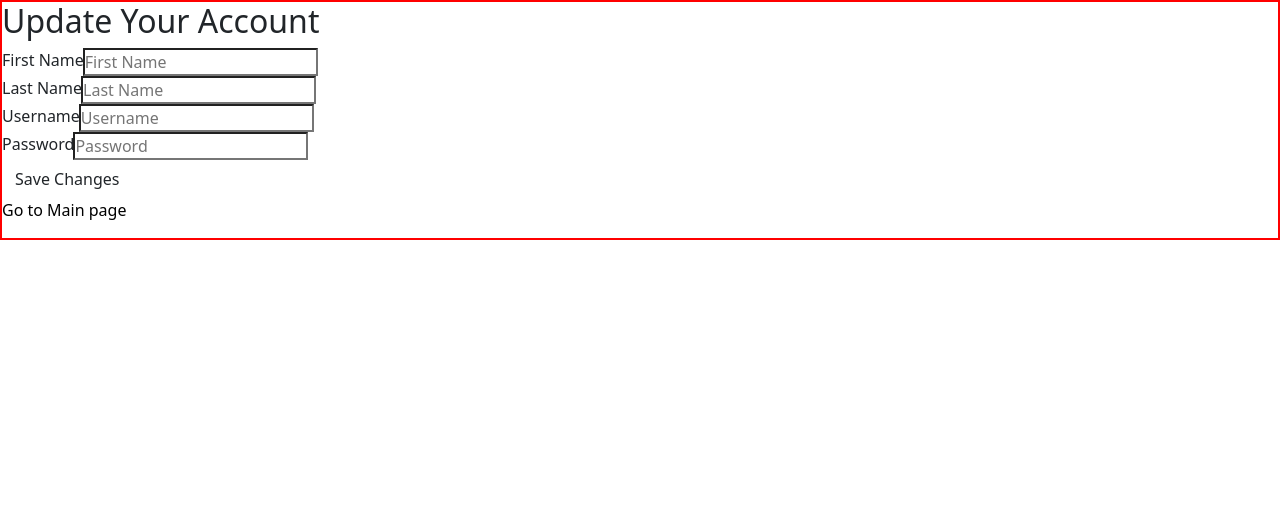
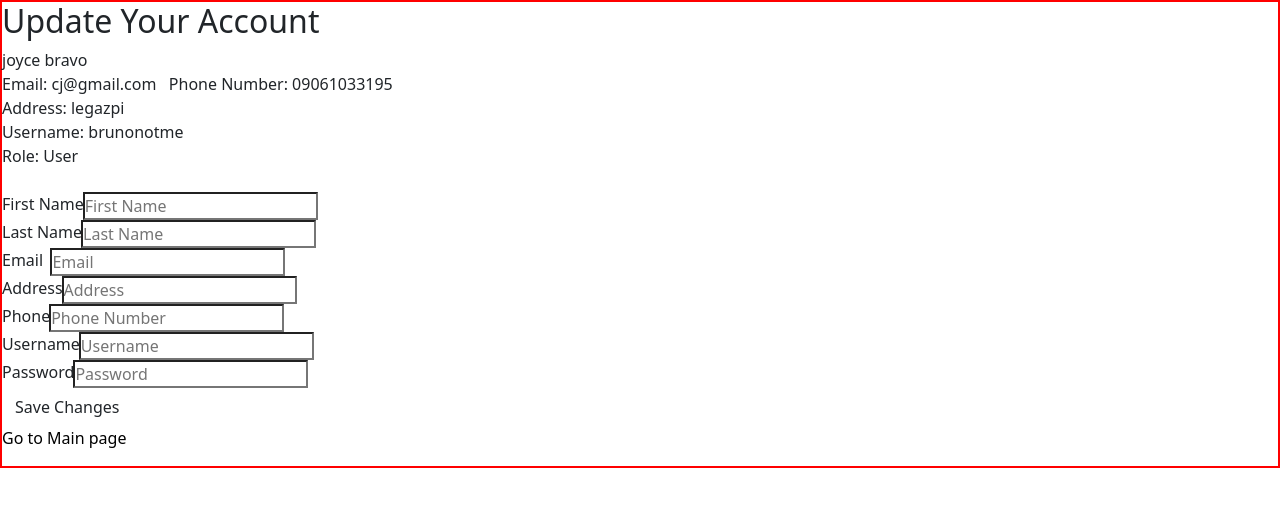
Before and after one commit to robertramos07281021/gsoinvsystem, a PHP site: page /update_account.php in a window 1280 px wide. Shown: the top 507 px of the page. Run offline with PHP 8.4, Linux system fonts and the light colour scheme; a user stored in the database is signed in; data comes from the database, SQL or seed files in the repository.

Commit message:
07/18/23 update account

```diff
--- a/server.php
+++ b/server.php
@@ -122,6 +122,7 @@ if(isset($_POST['login'])){
         $_SESSION['username'] = $row['username'];
         $_SESSION['firstname'] = $row['firstname'];
         $_SESSION['lastname'] = $row['lastname'];
+        $_SESSION['user_id'] = $row['user_id'];
 
         header('location: index.php');
 
--- a/update_account.php
+++ b/update_account.php
@@ -36,8 +36,25 @@
 
 
     </div>
+ <?php
+        //connect to db and display account details
+        $user = $_SESSION['user_id'];
+        $sql = "SELECT * FROM users WHERE user_id = '$user'";
+        $result = mysqli_query($db, $sql);
+        $row = mysqli_fetch_assoc($result);
 
+        echo $row['firstname']. " ". $row['lastname'];
 
+ ?>
+<br>
+<?php  echo "Email: ".$row['email']. "&nbsp&nbsp&nbsp". "Phone Number: ".$row['phone_num']; ?>
+<br>
+<?php  echo "Address: ".$row['u_address']; ?>
+<br>
+<?php  echo "Username: ".$row['username']; ?>
+<br>
+<?php  echo "Role: ".ucfirst($row['role']); ?>
+<br><br>
     <form method="POST" action="login.php">
 
 
@@ -51,6 +68,19 @@
                 <input type="text" name="up_lastname" placeholder="Last Name">
             </div>
 
+            <div class="input-group">
+                <label >Email &nbsp; </label>
+                <input type="email" name="up_email" placeholder="Email">
+            </div>
+
+            <div class="input-group">
+                <label >Address</label>
+                <input type="text" name="up_address" placeholder="Address">
+            </div>
+            <div class="input-group">
+                <label >Phone</label>
+                <input type="text" name="up_phone" placeholder="Phone Number">
+            </div>
 
             <div class="input-group">
                 <label >Username</label>
@@ -59,7 +89,7 @@
 
             <div class="input-group">
                 <label >Password</label>
-                <input type="password" name="log_password" placeholder="Password">
+                <input type="password" name="up_password" placeholder="Password">
             </div>
 
 
```
